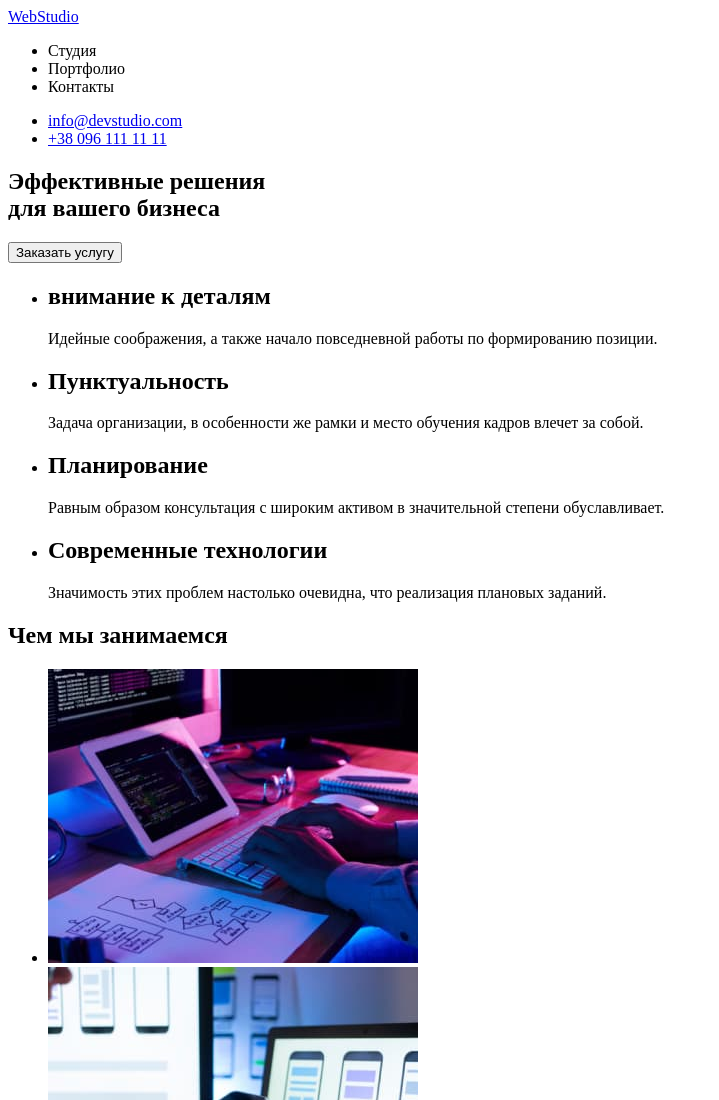
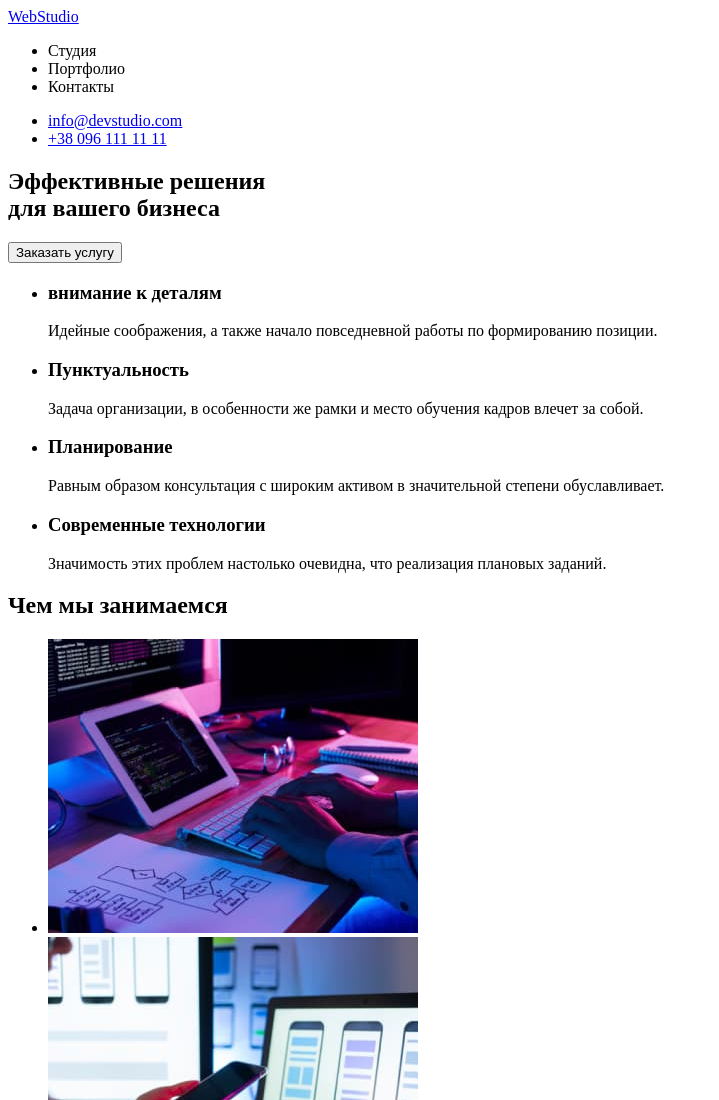
Before and after one commit to TarasOstapenk0/goit_hw1, a plain HTML site: page index.html in a window 1280 px wide. Shown: the top 1100 px of the page, without its empty margins (0-719 px from the left). Drawn offline with Linux system fonts and the light colour scheme.

Commit message:
Update index.html

```diff
--- a/index.html
+++ b/index.html
@@ -31,28 +31,28 @@
       <section>
         <ul>
           <li>
-            <h2>внимание к деталям</h2>
+            <h3>внимание к деталям</h3>
             <p>
               Идейные соображения, а также начало повседневной работы по
               формированию позиции.
             </p>
           </li>
           <li>
-            <h2>Пунктуальность</h2>
+            <h3>Пунктуальность</h3>
             <p>
               Задача организации, в особенности же рамки и место обучения кадров
               влечет за собой.
             </p>
           </li>
           <li>
-            <h2>Планирование</h2>
+            <h3>Планирование</h3>
             <p>
               Равным образом консультация с широким активом в значительной
               степени обуславливает.
             </p>
           </li>
           <li>
-            <h2>Современные технологии</h2>
+            <h3>Современные технологии</h3>
             <p>
               Значимость этих проблем настолько очевидна, что реализация
               плановых заданий.
```
